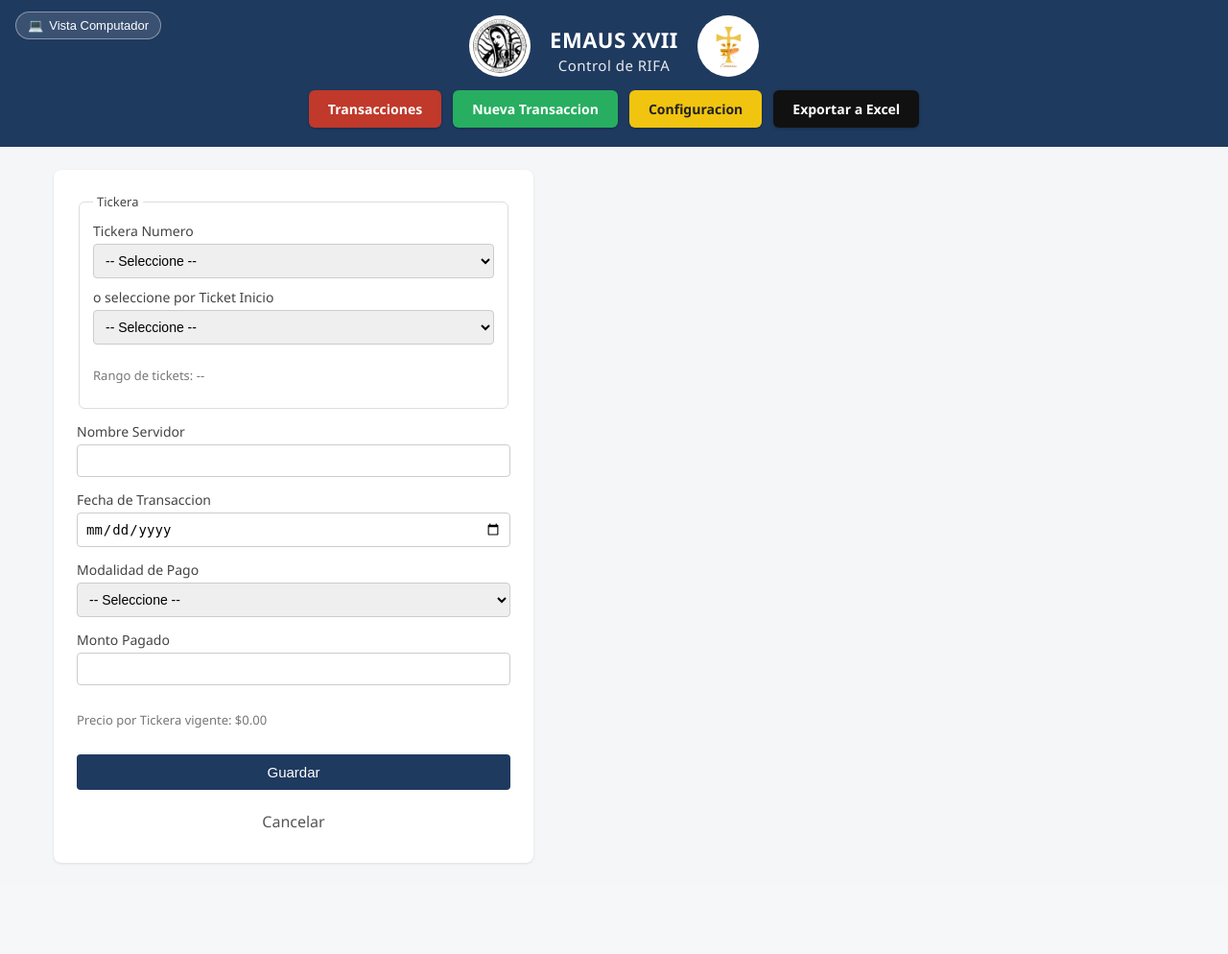
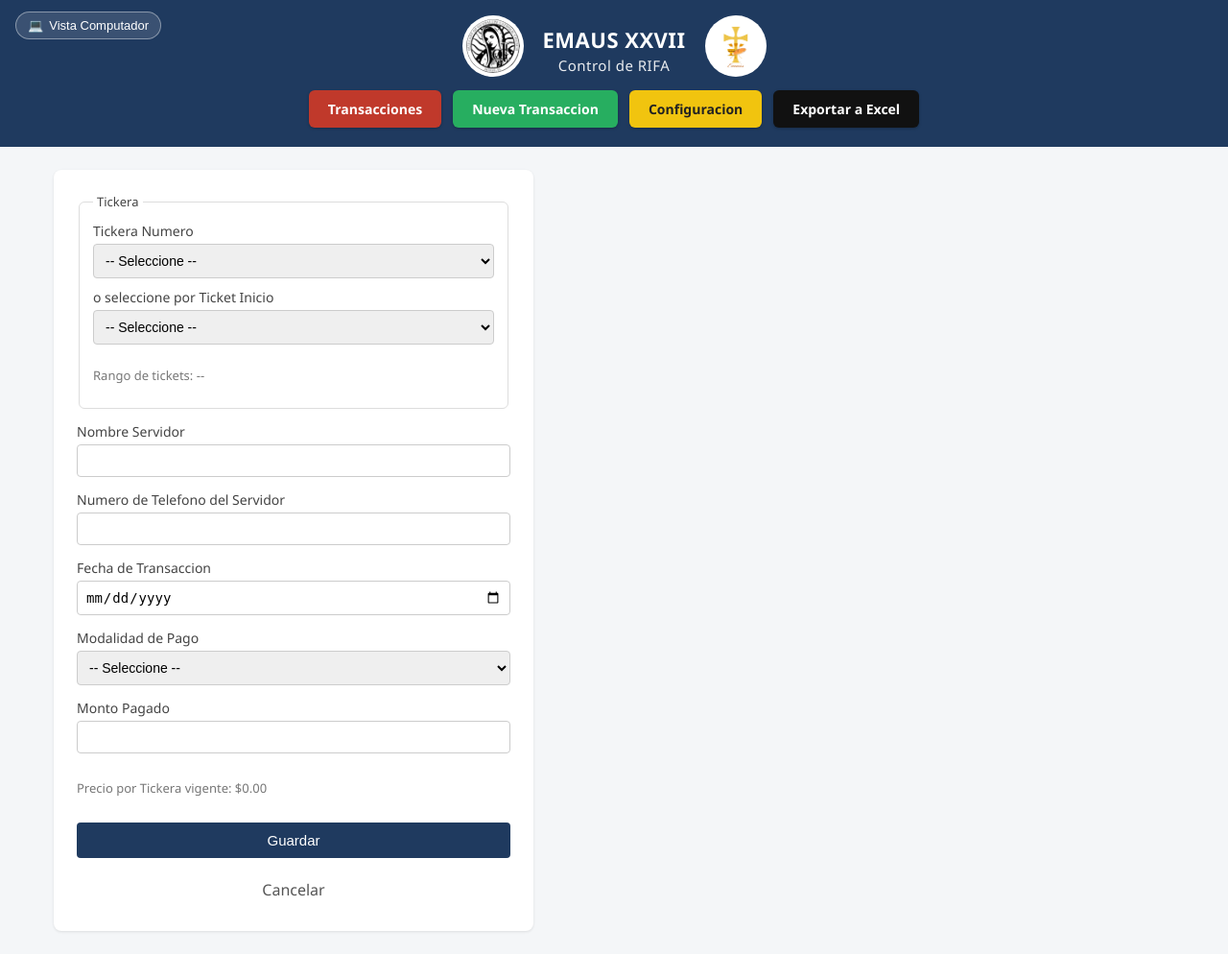
Before and after one commit to edmartin-GIT/Rifa-app, a Flask app: template templates/form_transaccion.html in a window 1280 px wide. Shown: the whole page at 96% size. Before the commit the page ends 900 px from the top, so only its background shows below. Run offline with Flask 3, Linux system fonts and the light colour scheme; the template is opened without the code that fills it, so the values that code supplies are empty.

Commit message:
Nueva numeracion de tickets (05000+), telefono del servidor, monto por defecto en 0 y titulo EMAUS XXVII
- Los tickets ahora inician en 05000 (Tickera 1: 05000-05009, Tickera 2: 05010-05019, etc.) y se muestran con 5 digitos y ceros a la izquierda.
- Se agrega el campo Numero de Telefono del Servidor, requerido, con migracion automatica de la columna en bases de datos existentes.
- El Monto Pagado en Nueva Transaccion ahora inicia en $0 en vez del precio de tickera, para que se edite manualmente al momento de la venta.
- Titulo cambiado de "EMAUS XVII" a "EMAUS XXVII".

Co-Authored-By: Claude Sonnet 5 <noreply@anthropic.com>

```diff
--- a/app.py
+++ b/app.py
@@ -10,10 +10,11 @@ from db import init_db, get_conn, get_precio_tickera, set_precio_tickera
 
 app = Flask(__name__)
 app.secret_key = "rifa-control-secret"
+app.jinja_env.filters["ticket"] = lambda numero: f"{numero:05d}"
 
 MODALIDADES = ("CASH", "SQUARE", "ZELLE")
 
-TICKET_BASE = 1000
+TICKET_BASE = 5000
 TICKET_SIZE = 10
 NUM_TICKERAS = 150
 
@@ -22,6 +23,10 @@ def tickera_a_rango(numero):
     inicio = TICKET_BASE + (numero - 1) * TICKET_SIZE
     fin = inicio + TICKET_SIZE - 1
     return inicio, fin
+
+
+def formatear_ticket(numero):
+    return f"{numero:05d}"
 
 
 def ticket_inicio_a_tickera(ticket_inicio):
@@ -92,6 +97,7 @@ def obtener_servidores_conocidos():
 def validar_formulario(form, excluir_id=None):
     errores = []
     nombre_servidor = form.get("nombre_servidor", "").strip()
+    telefono_servidor = form.get("telefono_servidor", "").strip()
     fecha_transaccion = form.get("fecha_transaccion", "").strip()
     modalidad_pago = form.get("modalidad_pago", "").strip().upper()
     numero_confirmacion = form.get("numero_confirmacion", "").strip()
@@ -120,6 +126,8 @@ def validar_formulario(form, excluir_id=None):
 
     if not nombre_servidor:
         errores.append("Nombre Servidor es requerido.")
+    if not telefono_servidor:
+        errores.append("Numero de Telefono del Servidor es requerido.")
     if not fecha_transaccion:
         errores.append("Fecha de Transaccion es requerida.")
     if modalidad_pago not in MODALIDADES:
@@ -132,6 +140,7 @@ def validar_formulario(form, excluir_id=None):
         "ticket_inicio": ticket_inicio,
         "ticket_fin": ticket_fin,
         "nombre_servidor": nombre_servidor,
+        "telefono_servidor": telefono_servidor,
         "fecha_transaccion": fecha_transaccion,
         "modalidad_pago": modalidad_pago,
         "numero_confirmacion": numero_confirmacion or None,
@@ -192,14 +201,15 @@ def nueva_transaccion():
         try:
             conn.execute(
                 """INSERT INTO transacciones
-                   (tickera_numero, ticket_inicio, ticket_fin, nombre_servidor, fecha_transaccion,
+                   (tickera_numero, ticket_inicio, ticket_fin, nombre_servidor, telefono_servidor, fecha_transaccion,
                     modalidad_pago, numero_confirmacion, precio_tickera, monto_pagado)
-                   VALUES (?, ?, ?, ?, ?, ?, ?, ?, ?)""",
+                   VALUES (?, ?, ?, ?, ?, ?, ?, ?, ?, ?)""",
                 (
                     datos["tickera_numero"],
                     datos["ticket_inicio"],
                     datos["ticket_fin"],
                     datos["nombre_servidor"],
+                    datos["telefono_servidor"],
                     datos["fecha_transaccion"],
                     datos["modalidad_pago"],
                     datos["numero_confirmacion"],
@@ -216,7 +226,7 @@ def nueva_transaccion():
         flash("Transaccion registrada correctamente.", "success")
         return redirect(url_for("index"))
 
-    datos = {"fecha_transaccion": date.today().isoformat(), "monto_pagado": precio_tickera}
+    datos = {"fecha_transaccion": date.today().isoformat(), "monto_pagado": 0}
     return render_template("form_transaccion.html", datos=datos, modalidades=MODALIDADES, titulo="Nueva Transaccion", precio_tickera=precio_tickera, tickeras=lista_tickeras(), servidores=obtener_servidores_conocidos())
 
 
@@ -242,7 +252,7 @@ def editar_transaccion(id):
         conn = get_conn()
         conn.execute(
             """UPDATE transacciones SET
-               tickera_numero=?, ticket_inicio=?, ticket_fin=?, nombre_servidor=?,
+               tickera_numero=?, ticket_inicio=?, ticket_fin=?, nombre_servidor=?, telefono_servidor=?,
                fecha_transaccion=?, modalidad_pago=?, numero_confirmacion=?, monto_pagado=?
                WHERE id=?""",
             (
@@ -250,6 +260,7 @@ def editar_transaccion(id):
                 datos["ticket_inicio"],
                 datos["ticket_fin"],
                 datos["nombre_servidor"],
+                datos["telefono_servidor"],
                 datos["fecha_transaccion"],
                 datos["modalidad_pago"],
                 datos["numero_confirmacion"],
@@ -300,7 +311,7 @@ def exportar_excel():
 
     encabezados = [
         "Tickera Numero", "Ticket Inicio", "Ticket Fin", "Total Tickets",
-        "Nombre Servidor", "Fecha de Transaccion", "Modalidad de Pago",
+        "Nombre Servidor", "Telefono Servidor", "Fecha de Transaccion", "Modalidad de Pago",
         "Numero de Confirmacion", "Precio por Tickera", "Total Esperado",
         "Monto Pagado", "Saldo",
     ]
@@ -314,8 +325,9 @@ def exportar_excel():
     for t in transacciones:
         total_tickets, total_esperado, saldo = calcular_totales(t)
         ws.append([
-            t["tickera_numero"], t["ticket_inicio"], t["ticket_fin"], total_tickets,
-            t["nombre_servidor"], t["fecha_transaccion"], t["modalidad_pago"],
+            t["tickera_numero"],
+            formatear_ticket(t["ticket_inicio"]), formatear_ticket(t["ticket_fin"]), total_tickets,
+            t["nombre_servidor"], t["telefono_servidor"], t["fecha_transaccion"], t["modalidad_pago"],
             t["numero_confirmacion"] or "", t["precio_tickera"], total_esperado,
             t["monto_pagado"], saldo,
         ])
--- a/db.py
+++ b/db.py
@@ -28,6 +28,7 @@ def init_db():
             ticket_inicio INTEGER NOT NULL,
             ticket_fin INTEGER NOT NULL,
             nombre_servidor TEXT NOT NULL,
+            telefono_servidor TEXT NOT NULL DEFAULT '',
             fecha_transaccion TEXT NOT NULL,
             modalidad_pago TEXT NOT NULL CHECK(modalidad_pago IN ('CASH', 'SQUARE', 'ZELLE')),
             numero_confirmacion TEXT,
@@ -36,6 +37,11 @@ def init_db():
         );
         """
     )
+
+    columnas = {r["name"] for r in conn.execute("PRAGMA table_info(transacciones)")}
+    if "telefono_servidor" not in columnas:
+        conn.execute("ALTER TABLE transacciones ADD COLUMN telefono_servidor TEXT NOT NULL DEFAULT ''")
+
     cur = conn.execute("SELECT valor FROM configuracion WHERE clave = 'precio_tickera'")
     if cur.fetchone() is None:
         conn.execute(
--- a/templates/base.html
+++ b/templates/base.html
@@ -14,7 +14,7 @@
 
         <div class="topbar-brand">
             <img src="{{ url_for('static', filename='img/guadalupe.png') }}" alt="Our Lady of Guadalupe Catholic Church" class="logo logo-left">
-            <h1 class="topbar-title"><a href="{{ url_for('index') }}">EMAUS XVII<br><span>Control de RIFA</span></a></h1>
+            <h1 class="topbar-title"><a href="{{ url_for('index') }}">EMAUS XXVII<br><span>Control de RIFA</span></a></h1>
             <img src="{{ url_for('static', filename='img/emaus.png') }}" alt="Emaus" class="logo logo-right">
         </div>
 
--- a/templates/form_transaccion.html
+++ b/templates/form_transaccion.html
@@ -13,7 +13,7 @@
                 <option value="">-- Seleccione --</option>
                 {% for tk in tickeras %}
                 <option value="{{ tk.numero }}" {% if datos.tickera_numero == tk.numero %}selected{% endif %}>
-                    Tickera {{ tk.numero }} ({{ tk.ticket_inicio }}-{{ tk.ticket_fin }})
+                    Tickera {{ tk.numero }} ({{ tk.ticket_inicio|ticket }}-{{ tk.ticket_fin|ticket }})
                 </option>
                 {% endfor %}
             </select>
@@ -24,7 +24,7 @@
                 <option value="">-- Seleccione --</option>
                 {% for tk in tickeras %}
                 <option value="{{ tk.numero }}" {% if datos.tickera_numero == tk.numero %}selected{% endif %}>
-                    {{ tk.ticket_inicio }}
+                    {{ tk.ticket_inicio|ticket }}
                 </option>
                 {% endfor %}
             </select>
@@ -32,7 +32,7 @@
 
         <p class="ayuda" id="rango_preview">
             {% if datos.ticket_inicio and datos.ticket_fin %}
-                Rango de tickets: {{ datos.ticket_inicio }} - {{ datos.ticket_fin }}
+                Rango de tickets: {{ datos.ticket_inicio|ticket }} - {{ datos.ticket_fin|ticket }}
             {% else %}
                 Rango de tickets: --
             {% endif %}
@@ -46,6 +46,10 @@
             <option value="{{ s }}">
             {% endfor %}
         </datalist>
+    </label>
+
+    <label>Numero de Telefono del Servidor
+        <input type="tel" name="telefono_servidor" value="{{ datos.telefono_servidor or '' }}" required>
     </label>
 
     <label>Fecha de Transaccion
@@ -79,8 +83,12 @@
     const tickeraSelect = document.getElementById('tickera_numero');
     const ticketInicioSelect = document.getElementById('ticket_inicio_select');
     const rangoPreview = document.getElementById('rango_preview');
-    const TICKET_BASE = {{ 1000 }};
+    const TICKET_BASE = {{ 5000 }};
     const TICKET_SIZE = {{ 10 }};
+
+    function formatearTicket(numero) {
+        return String(numero).padStart(5, '0');
+    }
 
     function actualizarPreview(numero) {
         if (!numero) {
@@ -89,7 +97,7 @@
         }
         const inicio = TICKET_BASE + (numero - 1) * TICKET_SIZE;
         const fin = inicio + TICKET_SIZE - 1;
-        rangoPreview.textContent = 'Rango de tickets: ' + inicio + ' - ' + fin;
+        rangoPreview.textContent = 'Rango de tickets: ' + formatearTicket(inicio) + ' - ' + formatearTicket(fin);
     }
 
     tickeraSelect.addEventListener('change', () => {
```
Also changed, not shown: templates/index.html (+5 -3 lines).
